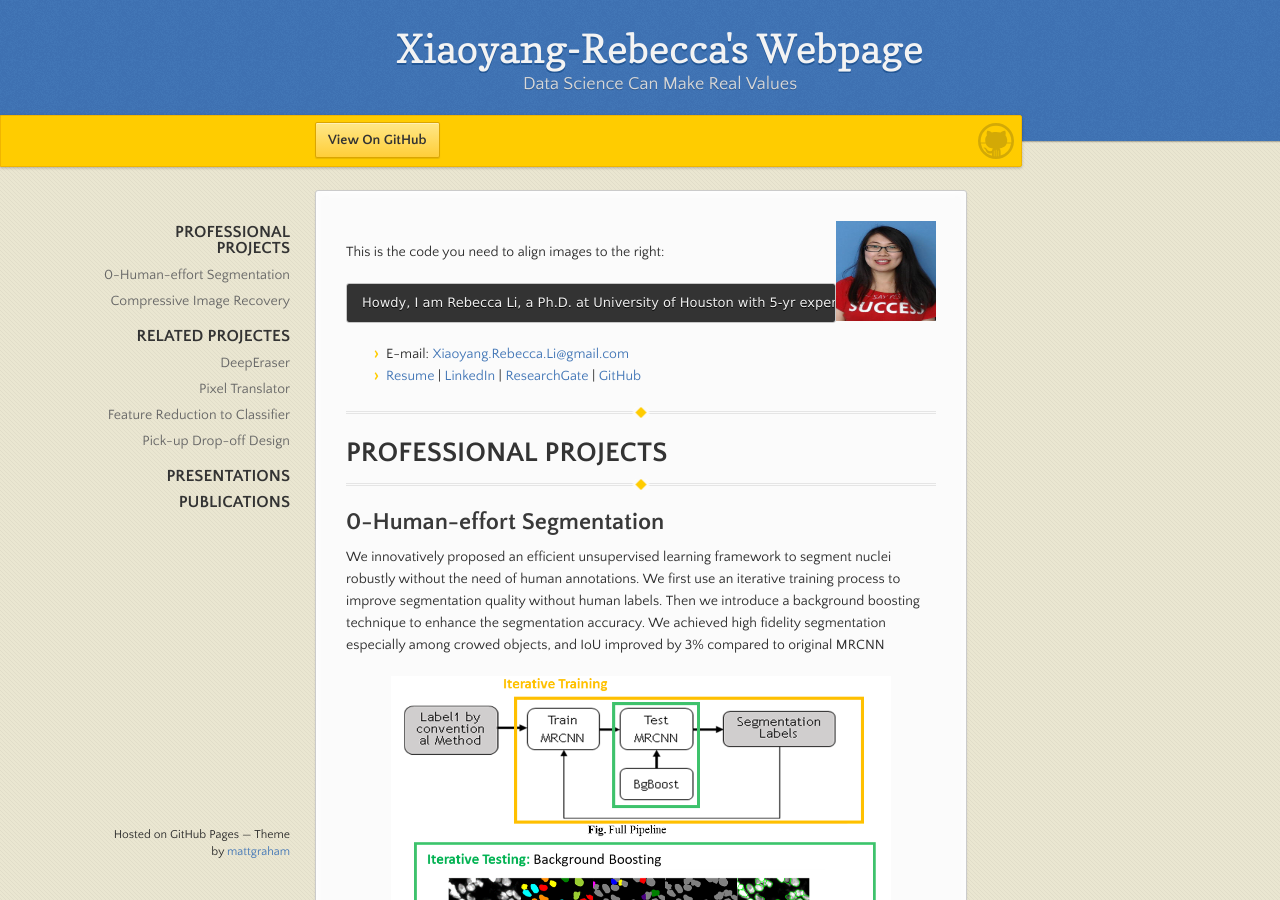
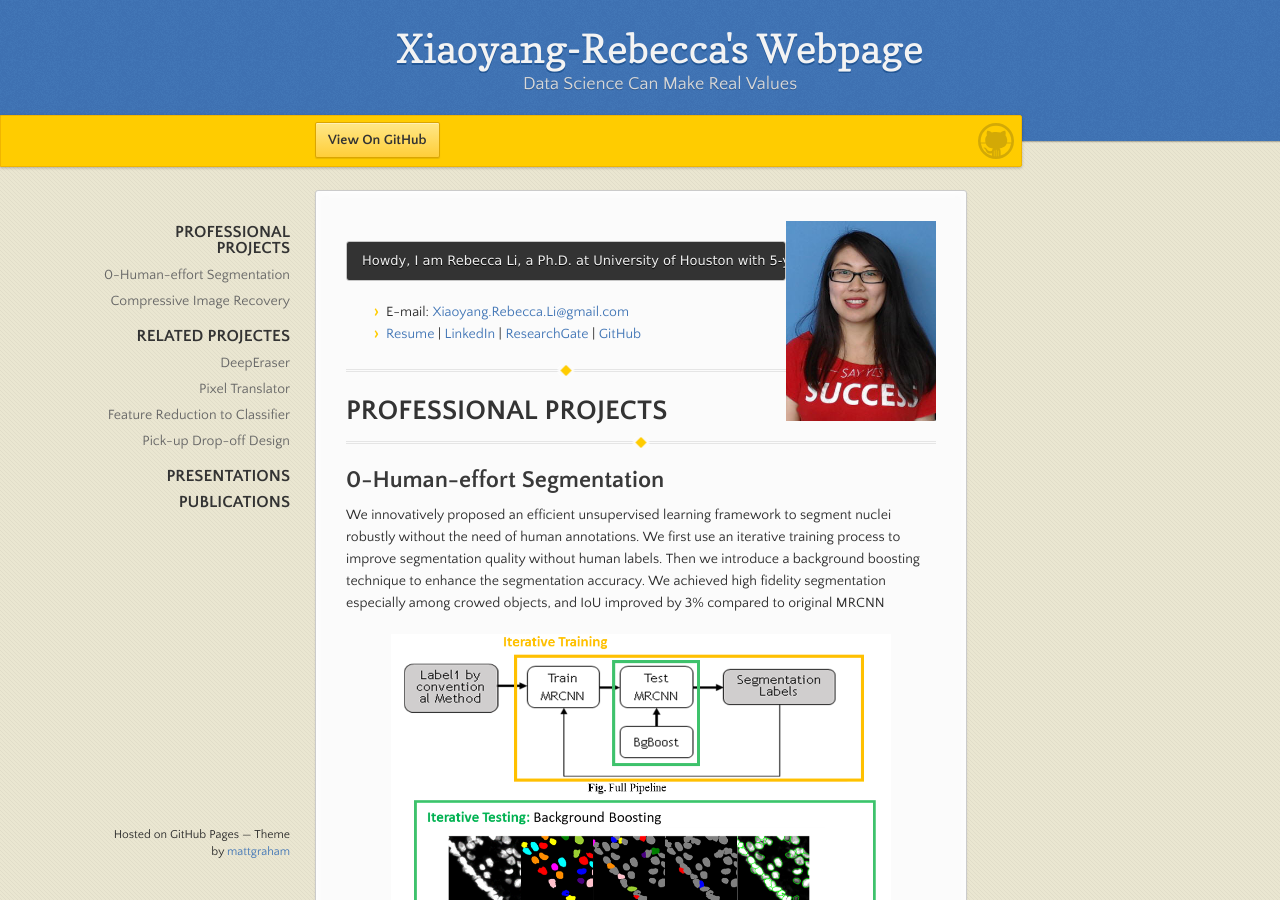
Before and after one commit to Xiaoyang-Rebecca/xiaoyang-rebecca.github.io, a Jekyll site: the page built from index.md, in a window 1280 px wide and 900 px high. Built offline with Jekyll 4.4.1, drawn with Linux system fonts in a browser that asks for light colours; our own code applies the rules of GitHub Pages for plain Markdown files.

Commit message:
Update index.md

````diff
--- a/index.md
+++ b/index.md
@@ -1,6 +1,4 @@
-<img align="right" width="100" height="100" src="./figures/Rebeccca li.jpg">
-
-This is the code you need to align images to the right:
+<img align="right"  height="200" src="./figures/Rebeccca li.jpg">
 ```
 Howdy, I am Rebecca Li, a Ph.D. at University of Houston with 5-yr experienced Data Scientist. I have published in top-tier AI conferences (NIPS, MICCAI) and Journals on Deep Learning, Machine Learning, and Computer Visions. My diverse advanced industrial domain experience includes Medical Image, Self-driving Car and Oil & Gas. I have greet impassion on solving real-world problem.
 ```
````
